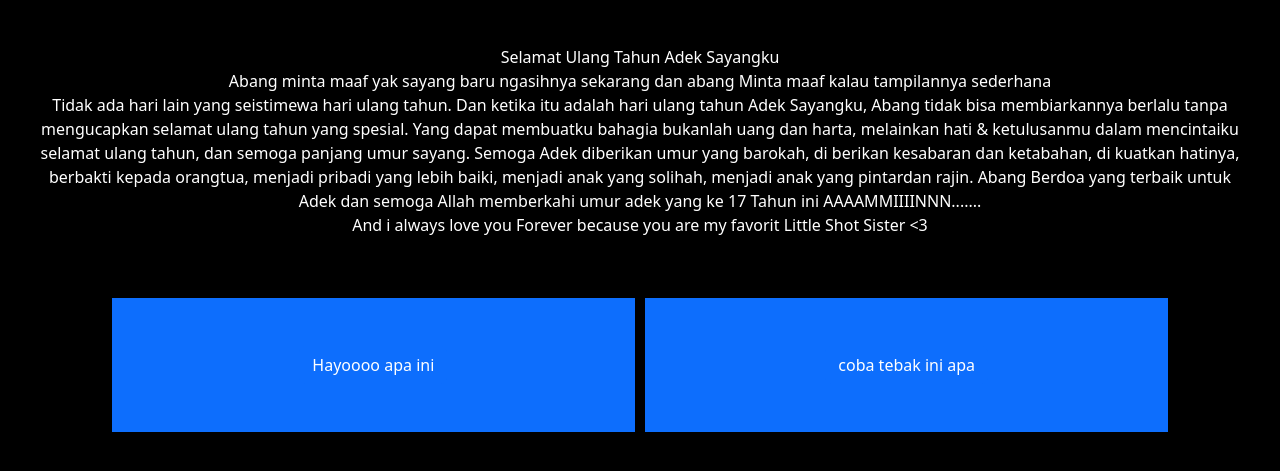
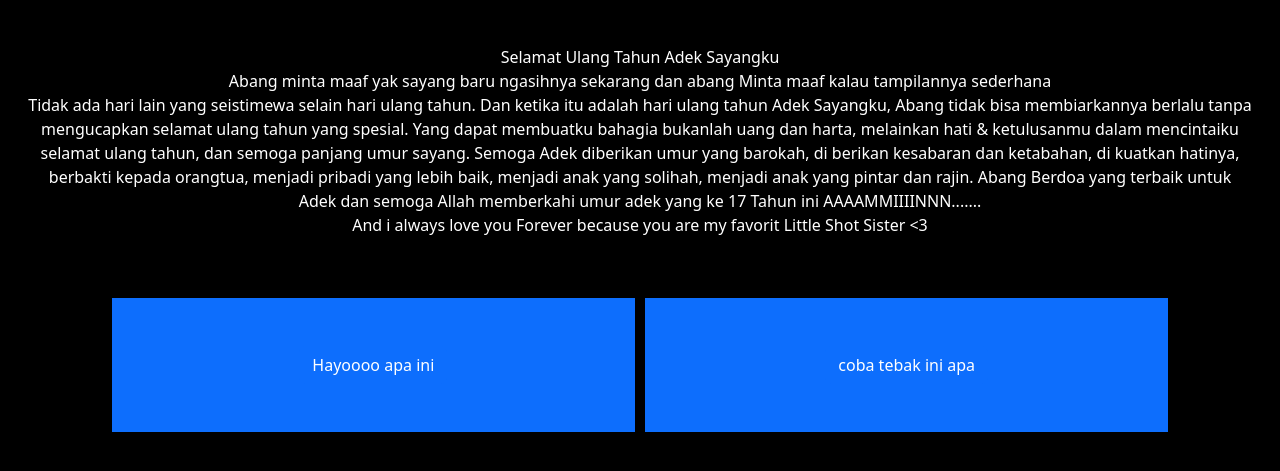
Before and after one commit to helmiar527/fafa, a plain HTML site: page index.html in a window 1280 px wide. Shown: the part 203-674 px from the top of the page. Drawn offline with nearby package versions, Linux system fonts and the light colour scheme.

Commit message:
Update index

```diff
--- a/index.html
+++ b/index.html
@@ -22,13 +22,13 @@
           <br>
           Abang minta maaf yak sayang baru ngasihnya sekarang dan abang Minta maaf kalau tampilannya sederhana
           <br>
-          Tidak ada hari lain yang seistimewa hari ulang tahun. Dan ketika itu adalah hari ulang tahun Adek Sayangku, Abang tidak bisa membiarkannya berlalu tanpa
+          Tidak ada hari lain yang seistimewa selain hari ulang tahun. Dan ketika itu adalah hari ulang tahun Adek Sayangku, Abang tidak bisa membiarkannya berlalu tanpa
           <br>
           mengucapkan selamat ulang tahun yang spesial. Yang dapat membuatku bahagia bukanlah uang dan harta, melainkan hati & ketulusanmu dalam mencintaiku
           <br>
           selamat ulang tahun, dan semoga panjang umur sayang. Semoga Adek diberikan umur yang barokah, di berikan kesabaran dan ketabahan, di kuatkan hatinya,
           <br>
-           berbakti kepada orangtua, menjadi pribadi yang lebih baiki, menjadi anak yang solihah, menjadi anak yang pintardan rajin. Abang Berdoa yang terbaik untuk
+           berbakti kepada orangtua, menjadi pribadi yang lebih baik, menjadi anak yang solihah, menjadi anak yang pintar dan rajin. Abang Berdoa yang terbaik untuk
            <br>
            Adek dan semoga Allah memberkahi umur adek yang ke 17 Tahun ini  AAAAMMIIIINNN.......
            <br>
```
